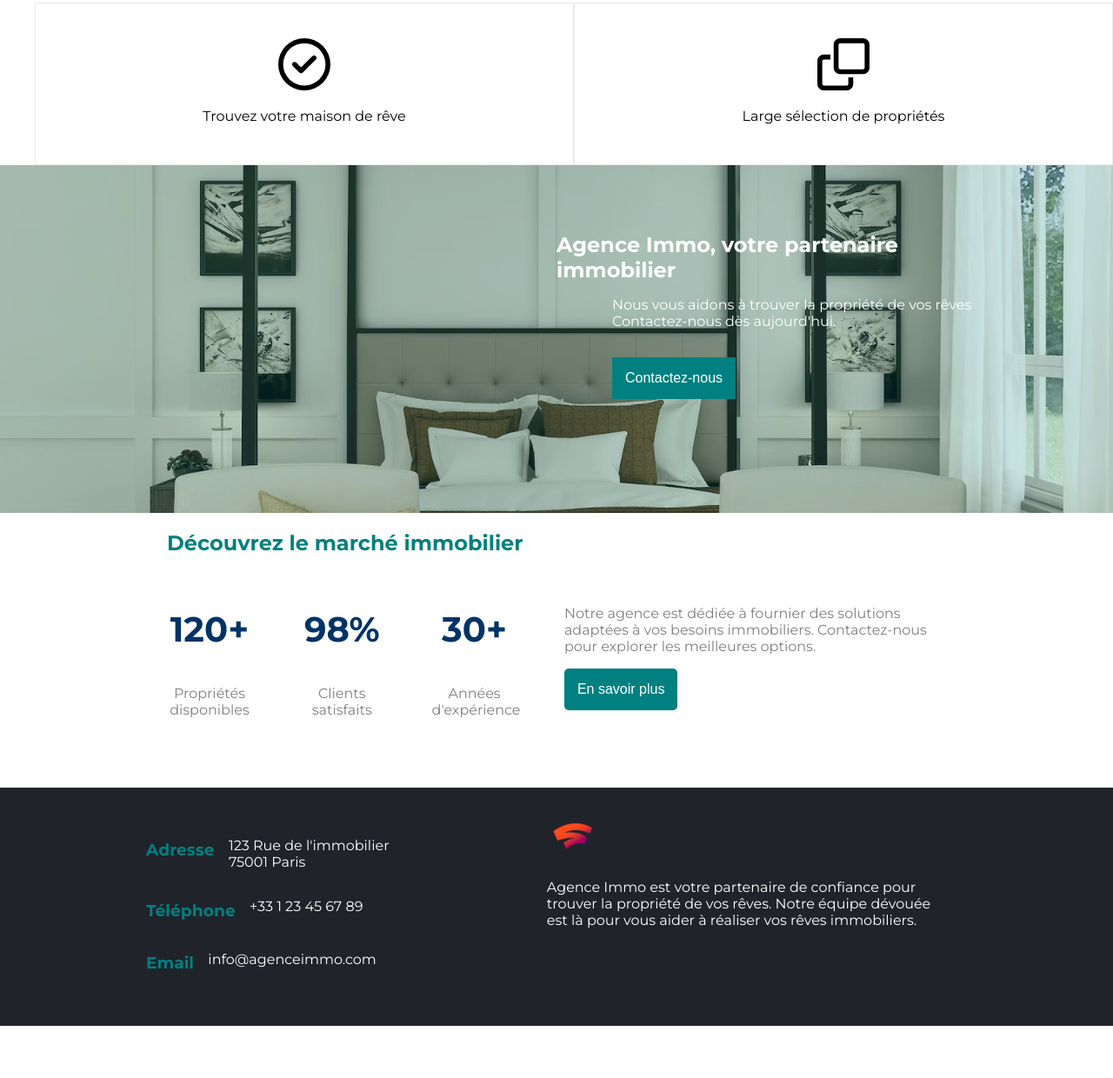
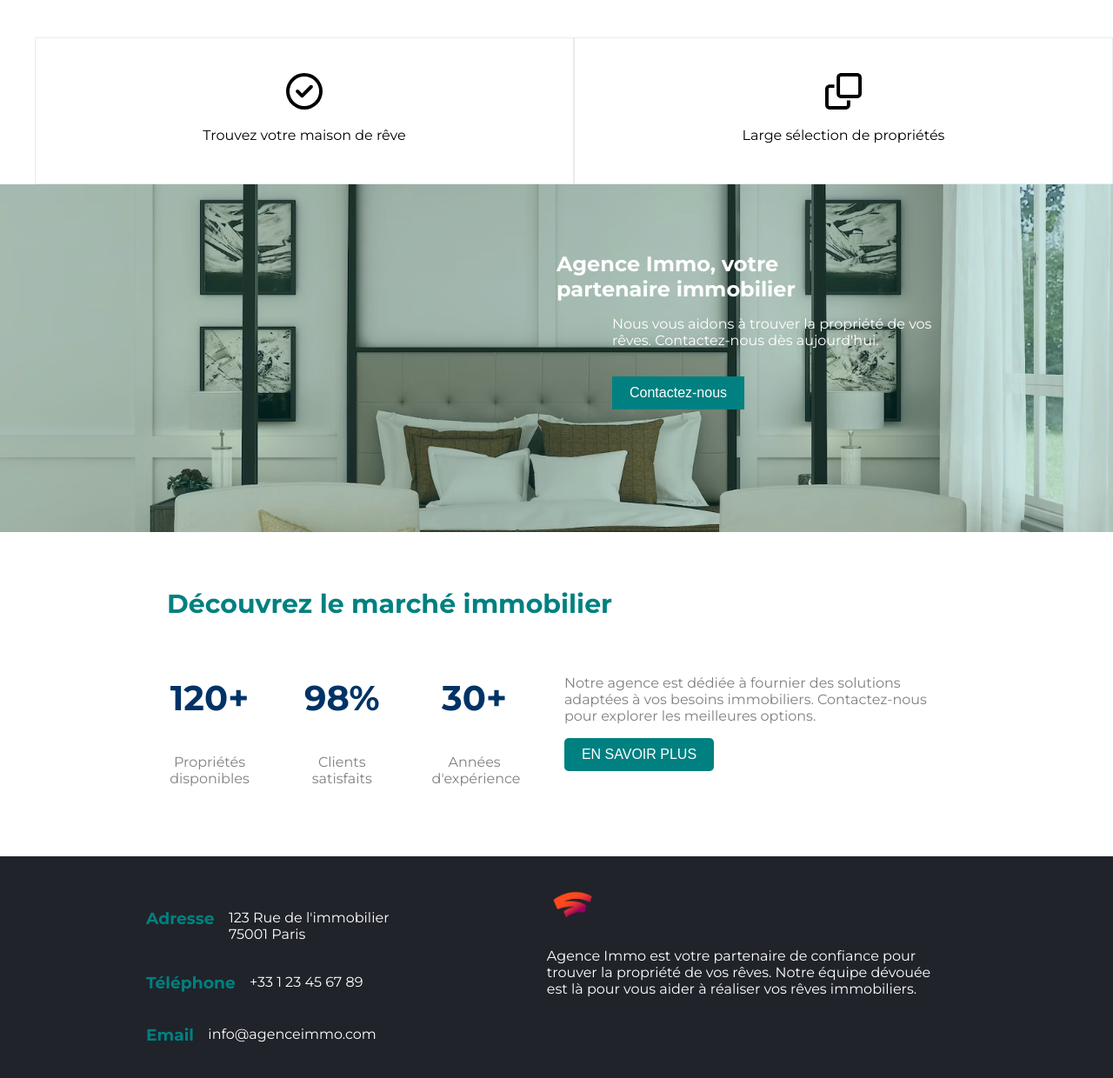
Before and after one commit to niantique/evaluation, a plain HTML site: page index.html in a window 1280 px wide. Shown: the part 777-2017 px from the top of the page at 87% size. Before the commit the page ends 1957 px from the top, so only its background shows below. Drawn offline with Linux system fonts and the light colour scheme.

Commit message:
first changes

```diff
--- a/index.html
+++ b/index.html
@@ -9,7 +9,7 @@
       href="https://fonts.googleapis.com/css2?family=Montserrat:ital,wght@0,100..900;1,100..900&display=swap"
       rel="stylesheet"
     />
-    <link rel="stylesheet" href="/styles/style.css" />
+    <link rel="stylesheet" href="./styles/style.css" />
     <title>Agence immo</title>
   </head>
 
@@ -30,7 +30,6 @@
     </header>
 
     <main>
-
       <article>
         <img
           src="/assets/item1.avif"
@@ -48,25 +47,25 @@
       <section id="objectives">
         <ul>
           <li>
-        <img src="/assets/icone1.svg" alt="checkbox in a round">
+            <img src="/assets/icone1.svg" alt="checkbox in a round" />
             <p>Trouvez votre maison de rêve</p>
           </li>
           <li>
-        <img src="/assets/icone2.svg" alt="two squares on top">
+            <img src="/assets/icone2.svg" alt="two squares on top" />
             <p>Large sélection de propriétés</p>
           </li>
         </ul>
       </section>
 
       <section id="contact">
-    <h1>Agence Immo, votre partenaire <br>immobilier</h1>
-    <p>Nous vous aidons à trouver la propriété de vos rêves <br>Contactez-nous dès aujourd'hui.</p>
+        <h1>Agence Immo, votre partenaire immobilier</h1>
+        <p>Nous vous aidons à trouver la propriété de vos rêves. Contactez-nous dès aujourd'hui.
+        </p>
         <button type="button">Contactez-nous</button>
       </section>
 
       <section id="discover">
         <h2>Découvrez le marché immobilier</h2>
-
         <div>
           <hgroup>
             <h3>120+</h3>
@@ -82,15 +81,17 @@
           </hgroup>
 
           <div>
-    <p>Notre agence est dédiée à fournier des solutions adaptées à vos besoins immobiliers. Contactez-nous pour explorer les meilleures options.</p>
+            <p>
+              Notre agence est dédiée à fournier des solutions adaptées à vos
+              besoins immobiliers. Contactez-nous pour explorer les meilleures
+              options.
+            </p>
             <button type="button">En savoir plus</button>
           </div>
         </div>
       </section>
 
       <footer>
-
-
         <ul>
           <li>
             <div>
@@ -113,11 +114,13 @@
         </ul>
 
         <div>
-        <img src="/assets/logo.png" alt="logo de l'agence">
-        <p>Agence Immo est votre partenaire de confiance pour trouver la propriété de vos rêves. Notre équipe dévouée est là pour vous aider à réaliser vos rêves immobiliers.</p>
+          <img src="/assets/logo.png" alt="logo de l'agence" />
+          <p>
+            Agence Immo est votre partenaire de confiance pour trouver la
+            propriété de vos rêves. Notre équipe dévouée est là pour vous aider
+            à réaliser vos rêves immobiliers.
+          </p>
         </div>
-
-
       </footer>
     </main>
   </body>
--- a/styles/style.css
+++ b/styles/style.css
@@ -14,7 +14,7 @@ body {
   font-size: var(--main-font-size);
   button {
     background-color: var(--primary-color);
-    padding: 15px;
+    padding: 10px 20px 10px 20px;
     color: white;
     border: 0;
     font-size: var(--main-font-size);
@@ -25,7 +25,6 @@ body {
   button:hover {
     background-color: var(--secondary-color);
   }
-
   @media (max-width: 550px) {
     font-size: 12px;
   }
@@ -38,7 +37,7 @@ body {
     box-shadow: inset 0 0 0 1000px var(--primary-color-transparent);
     color: white;
     @media (max-width: 550px) {
-        background-size:   auto;
+      background-size: auto;
       background-position: top;
     }
     img {
@@ -64,14 +63,11 @@ body {
         align-items: center;
         display: flex;
         justify-content: center;
-        /* li:last-child {
-          background-color: var(--primary-color);
-          padding: 10px;
-        } */
+        padding: 0;
+
         li {
           margin-left: 20px;
           list-style: none;
-
           a {
             color: white;
             text-decoration: none;
@@ -93,8 +89,8 @@ body {
         flex-direction: column;
       }
       img {
-        width: 30%;
-        height: 300px;
+        width: 35%;
+        height: 340px;
         object-fit: cover;
         @media (max-width: 550px) {
           width: 100%;
@@ -117,7 +113,6 @@ body {
         }
       }
     }
-
     section#objectives {
       margin-top: 10vh;
       ul {
@@ -138,12 +133,11 @@ body {
             width: 100%;
           }
           img {
-            width: 10%;
+            width: 7%;
           }
         }
       }
     }
-
     section#contact {
       height: 50vh;
       background: url(/assets/main_image.avif);
@@ -156,7 +150,7 @@ body {
       @media (max-width: 550px) {
         padding: 0;
         text-align: center;
-        line-height: 30px;
+        height: 35vh;
       }
       p,
       button {
@@ -166,18 +160,40 @@ body {
       h1 {
         padding-top: 12%;
         margin: 0;
+        width: 60%;
+        @media (max-width: 550px) {
+          width: auto;
+          margin-bottom: 5%;
+        }
+      }
+      p {
+        width: 60%;
+        @media (max-width: 550px) {
+          text-align: center;
+          margin: auto;
+          margin-bottom: 5%;
+        }
       }
     }
     section#discover {
+      text-align: center;
       margin-left: 15%;
       margin-bottom: 5%;
+      margin-top: 5%;
+      @media (max-width: 550px) {
+        margin-top: 10%;
+      }
       h2 {
         color: var(--primary-color);
         text-align: left;
+        font-size: 30px;
+        @media (max-width: 550px) {
+          font-size: 20px;
         }
-
+      }
       div {
         display: flex;
+        flex-wrap: wrap;
         hgroup {
           margin-right: 5%;
           width: 9%;
@@ -198,40 +214,67 @@ body {
           width: 40%;
           text-align: left;
           margin-top: 2%;
+          @media (max-width: 550px) {
+            width: 100%;
+            margin-right: 15%;
+          }
           p {
             color: grey;
           }
           button {
             border-radius: 5px;
+            text-transform: uppercase;
+            @media (max-width: 550px) {
+              margin-left: 30%;
+              margin-right: 30%;
             }
           }
         }
       }
     }
-
+  }
   footer {
     display: flex;
+    flex-wrap: wrap;
     background-color: var(--footer-background-color);
     text-align: left;
     padding: 2% 10% 2% 10%;
     @media (max-width: 550px) {
-      flex-direction: column;
+      padding: 0;
+      padding-bottom: 5%;
     }
     ul {
       width: 40%;
       padding-right: 5%;
+
+      @media (max-width: 550px) {
+        width: 80%;
+        flex-direction: row;
+        display: flex;
+      }
       li {
         list-style: none;
+        @media (max-width: 550px) {
+          width: 100%;
+        }
         div {
           display: flex;
           width: 80%;
-
+          @media (max-width: 550px) {
+            flex-direction: column;
+            width: 100%;
+            text-align: left;
+          }
           h3 {
             color: var(--primary-color);
           }
           p {
             padding-left: 5%;
             color: white;
+            margin-top: 6%;
+            @media (max-width: 550px) {
+              padding: 0;
+            }
           }
         }
       }
@@ -244,6 +287,10 @@ body {
       p {
         color: white;
       }
+      @media (max-width: 550px) {
+        width: 100%;
+        text-align: center;
       }
     }
   }
+}
```
Lines whose indentation alone changed are shown as unchanged.
